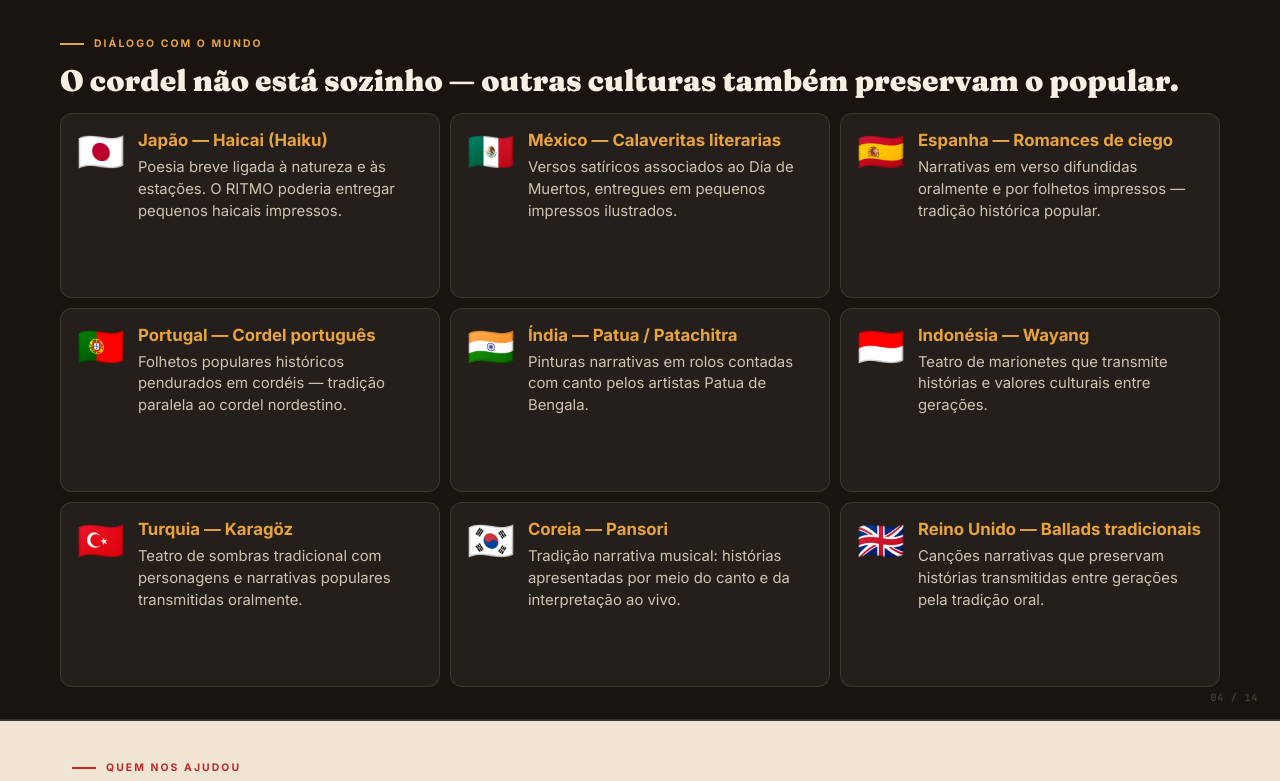
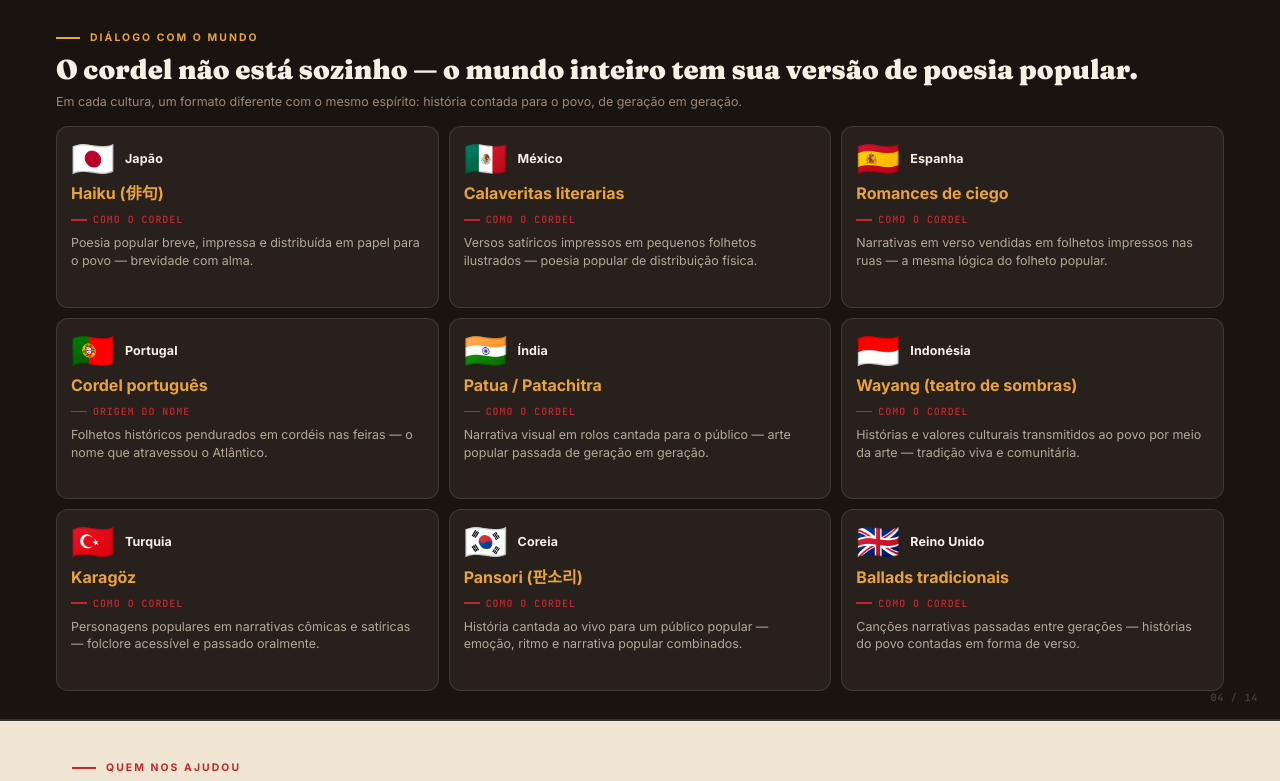
Before and after one commit to BergsonAmaral/allmight, a plain HTML site: page ritmo-slides.html in a window 1280 px wide. Shown: the part 2167-2948 px from the top of the page. Drawn offline with Linux system fonts and the light colour scheme.

Commit message:
Melhora logos parceiros (s03) e slide tradições mundiais (s_world)
- s03: logos em grid 2×2 com fundo crème e bordas, muito mais visíveis
- s_world: redesenho completo — flag + país + tradição (amber) + label explícita
  "como o cordel" (vermelho) + descrição focada na conexão com o cordel
- PDF regerado com 14 slides

Co-Authored-By: Claude Sonnet 4.6 <noreply@anthropic.com>

```diff
--- a/ritmo-slides.html
+++ b/ritmo-slides.html
@@ -53,21 +53,27 @@ h2{font-family:'Fraunces',serif;font-weight:900;line-height:1.04}
 #s03{background:#fff}
 #s03 .left{position:absolute;left:0;top:0;width:580px;height:720px;display:grid;grid-template-rows:1fr 1fr;gap:0}
 #s03 .left img{width:580px;height:360px}
-#s03 .right{position:absolute;right:0;top:0;width:700px;height:720px;padding:32px 48px 32px 44px;display:flex;flex-direction:column;justify-content:center;border-left:2px solid var(--line)}
-#s03 .right p{font-size:.9rem;color:#4a4036;line-height:1.7;margin-bottom:16px}
-#s03 .right blockquote{font-size:.85rem;font-style:italic;color:#6b5f50;border-left:3px solid var(--red);padding-left:16px;line-height:1.55}
-#s03 .partner-logos{display:flex;flex-direction:column;gap:10px;margin-top:16px;padding-top:14px;border-top:1px solid var(--line)}
+#s03 .right{position:absolute;right:0;top:0;width:700px;height:720px;padding:28px 48px 28px 44px;display:flex;flex-direction:column;justify-content:center;border-left:2px solid var(--line)}
+#s03 .right p{font-size:.88rem;color:#4a4036;line-height:1.65;margin-bottom:12px}
+#s03 .right blockquote{font-size:.8rem;font-style:italic;color:#6b5f50;border-left:3px solid var(--red);padding-left:14px;line-height:1.5}
+#s03 .partner-logos{display:flex;flex-direction:column;gap:10px;margin-top:14px;padding-top:14px;border-top:1px solid var(--line)}
 #s03 .partner-label{font-size:.6rem;font-weight:700;text-transform:uppercase;letter-spacing:.18em;color:var(--red)}
-#s03 .partner-imgs{display:grid;grid-template-columns:repeat(4,1fr);gap:12px;width:100%}
-#s03 .partner-imgs img{height:240px;width:100%;object-fit:contain}
+#s03 .partner-imgs{display:grid;grid-template-columns:repeat(2,1fr);grid-template-rows:repeat(2,1fr);gap:10px;width:100%}
+#s03 .partner-imgs img{height:140px;width:100%;object-fit:contain;background:#f5f0e8;border-radius:10px;padding:12px;border:1.5px solid var(--line)}
 
 /* ─── SLIDE MUNDO ─── */
-#s_world{background:var(--ink);color:var(--paper);padding:38px 60px 32px;display:flex;flex-direction:column}
-#s_world .world-grid{display:grid;grid-template-columns:repeat(3,1fr);gap:10px;flex:1;margin-top:16px}
-.w-card{background:rgba(246,239,227,.05);border:1.5px solid rgba(246,239,227,.1);border-radius:12px;padding:16px 16px;display:flex;gap:13px;align-items:flex-start}
-.w-flag{font-size:2.4rem;line-height:1.1;flex-shrink:0}
-.w-txt strong{display:block;font-size:1.05rem;font-weight:700;color:var(--amber);margin-bottom:6px;line-height:1.2}
-.w-txt span{font-size:.93rem;color:#cfc4b0;line-height:1.4}
+#s_world{background:var(--ink);color:var(--paper);padding:32px 56px 28px;display:flex;flex-direction:column}
+#s_world .world-header{margin-bottom:14px}
+#s_world .world-sub{font-size:.78rem;color:#9c8878;max-width:90ch;margin-top:8px;line-height:1.5}
+#s_world .world-grid{display:grid;grid-template-columns:repeat(3,1fr);gap:10px;flex:1}
+.w-card{background:rgba(246,239,227,.06);border:1.5px solid rgba(246,239,227,.12);border-radius:12px;padding:14px 16px 14px 14px;display:flex;flex-direction:column;gap:8px;position:relative}
+.w-card-top{display:flex;align-items:center;gap:10px}
+.w-flag{font-size:2.2rem;line-height:1;flex-shrink:0}
+.w-country{font-size:.78rem;font-weight:700;color:var(--paper);letter-spacing:.01em}
+.w-tradition{font-size:1.0rem;font-weight:700;color:var(--amber);line-height:1.2;margin-bottom:2px}
+.w-link{display:flex;align-items:center;gap:6px;font-size:.62rem;font-family:'JetBrains Mono',monospace;color:var(--red);letter-spacing:.1em;text-transform:uppercase;font-weight:600}
+.w-link::before{content:'';width:16px;height:1.5px;background:var(--red);flex-shrink:0}
+.w-desc{font-size:.78rem;color:#b5a896;line-height:1.4}
 
 /* ─── SLIDE 04 PARCEIROS ─── */
 #s04{background:var(--p2)}
@@ -274,45 +280,76 @@ h2{font-family:'Fraunces',serif;font-weight:900;line-height:1.04}
 
 <!-- 04 TRADIÇÕES MUNDIAIS -->
 <div class="slide dark" id="s_world">
-  <p class="kicker">Diálogo com o mundo</p>
-  <h2 style="font-size:1.85rem;color:var(--paper);margin-top:6px">O cordel não está sozinho — outras culturas também preservam o popular.</h2>
+  <div class="world-header">
+    <p class="kicker">Diálogo com o mundo</p>
+    <h2 style="font-size:1.7rem;color:var(--paper);margin-top:4px;line-height:1.15">O cordel não está sozinho — o mundo inteiro tem sua versão de poesia popular.</h2>
+    <p class="world-sub">Em cada cultura, um formato diferente com o mesmo espírito: história contada para o povo, de geração em geração.</p>
+  </div>
   <div class="world-grid">
+
     <div class="w-card">
-      <div class="w-flag">🇯🇵</div>
-      <div class="w-txt"><strong>Japão — Haicai (Haiku)</strong><span>Poesia breve ligada à natureza e às estações. O RITMO poderia entregar pequenos haicais impressos.</span></div>
+      <div class="w-card-top"><div class="w-flag">🇯🇵</div><div class="w-country">Japão</div></div>
+      <div class="w-tradition">Haiku (俳句)</div>
+      <div class="w-link">como o cordel</div>
+      <div class="w-desc">Poesia popular breve, impressa e distribuída em papel para o povo — brevidade com alma.</div>
     </div>
+
     <div class="w-card">
-      <div class="w-flag">🇲🇽</div>
-      <div class="w-txt"><strong>México — Calaveritas literarias</strong><span>Versos satíricos associados ao Día de Muertos, entregues em pequenos impressos ilustrados.</span></div>
+      <div class="w-card-top"><div class="w-flag">🇲🇽</div><div class="w-country">México</div></div>
+      <div class="w-tradition">Calaveritas literarias</div>
+      <div class="w-link">como o cordel</div>
+      <div class="w-desc">Versos satíricos impressos em pequenos folhetos ilustrados — poesia popular de distribuição física.</div>
     </div>
+
     <div class="w-card">
-      <div class="w-flag">🇪🇸</div>
-      <div class="w-txt"><strong>Espanha — Romances de ciego</strong><span>Narrativas em verso difundidas oralmente e por folhetos impressos — tradição histórica popular.</span></div>
+      <div class="w-card-top"><div class="w-flag">🇪🇸</div><div class="w-country">Espanha</div></div>
+      <div class="w-tradition">Romances de ciego</div>
+      <div class="w-link">como o cordel</div>
+      <div class="w-desc">Narrativas em verso vendidas em folhetos impressos nas ruas — a mesma lógica do folheto popular.</div>
     </div>
+
     <div class="w-card">
-      <div class="w-flag">🇵🇹</div>
-      <div class="w-txt"><strong>Portugal — Cordel português</strong><span>Folhetos populares históricos pendurados em cordéis — tradição paralela ao cordel nordestino.</span></div>
+      <div class="w-card-top"><div class="w-flag">🇵🇹</div><div class="w-country">Portugal</div></div>
+      <div class="w-tradition">Cordel português</div>
+      <div class="w-link">origem do nome</div>
+      <div class="w-desc">Folhetos históricos pendurados em cordéis nas feiras — o nome que atravessou o Atlântico.</div>
     </div>
+
     <div class="w-card">
-      <div class="w-flag">🇮🇳</div>
-      <div class="w-txt"><strong>Índia — Patua / Patachitra</strong><span>Pinturas narrativas em rolos contadas com canto pelos artistas Patua de Bengala.</span></div>
+      <div class="w-card-top"><div class="w-flag">🇮🇳</div><div class="w-country">Índia</div></div>
+      <div class="w-tradition">Patua / Patachitra</div>
+      <div class="w-link">como o cordel</div>
+      <div class="w-desc">Narrativa visual em rolos cantada para o público — arte popular passada de geração em geração.</div>
     </div>
+
     <div class="w-card">
-      <div class="w-flag">🇮🇩</div>
-      <div class="w-txt"><strong>Indonésia — Wayang</strong><span>Teatro de marionetes que transmite histórias e valores culturais entre gerações.</span></div>
+      <div class="w-card-top"><div class="w-flag">🇮🇩</div><div class="w-country">Indonésia</div></div>
+      <div class="w-tradition">Wayang (teatro de sombras)</div>
+      <div class="w-link">como o cordel</div>
+      <div class="w-desc">Histórias e valores culturais transmitidos ao povo por meio da arte — tradição viva e comunitária.</div>
     </div>
+
     <div class="w-card">
-      <div class="w-flag">🇹🇷</div>
-      <div class="w-txt"><strong>Turquia — Karagöz</strong><span>Teatro de sombras tradicional com personagens e narrativas populares transmitidas oralmente.</span></div>
+      <div class="w-card-top"><div class="w-flag">🇹🇷</div><div class="w-country">Turquia</div></div>
+      <div class="w-tradition">Karagöz</div>
+      <div class="w-link">como o cordel</div>
+      <div class="w-desc">Personagens populares em narrativas cômicas e satíricas — folclore acessível e passado oralmente.</div>
     </div>
+
     <div class="w-card">
-      <div class="w-flag">🇰🇷</div>
-      <div class="w-txt"><strong>Coreia — Pansori</strong><span>Tradição narrativa musical: histórias apresentadas por meio do canto e da interpretação ao vivo.</span></div>
+      <div class="w-card-top"><div class="w-flag">🇰🇷</div><div class="w-country">Coreia</div></div>
+      <div class="w-tradition">Pansori (판소리)</div>
+      <div class="w-link">como o cordel</div>
+      <div class="w-desc">História cantada ao vivo para um público popular — emoção, ritmo e narrativa popular combinados.</div>
     </div>
+
     <div class="w-card">
-      <div class="w-flag">🇬🇧</div>
-      <div class="w-txt"><strong>Reino Unido — Ballads tradicionais</strong><span>Canções narrativas que preservam histórias transmitidas entre gerações pela tradição oral.</span></div>
+      <div class="w-card-top"><div class="w-flag">🇬🇧</div><div class="w-country">Reino Unido</div></div>
+      <div class="w-tradition">Ballads tradicionais</div>
+      <div class="w-link">como o cordel</div>
+      <div class="w-desc">Canções narrativas passadas entre gerações — histórias do povo contadas em forma de verso.</div>
     </div>
+
   </div>
   <span class="snum">04 / 14</span>
 </div>
```
Also changed, not shown: 1 other file.
